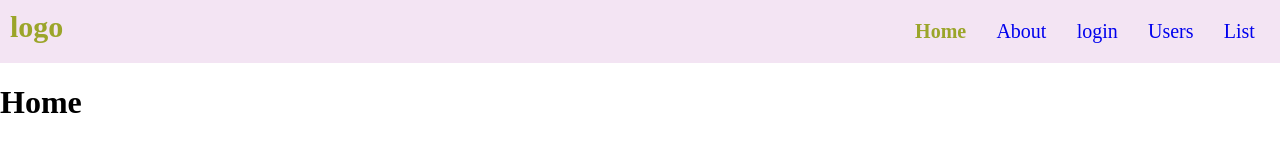
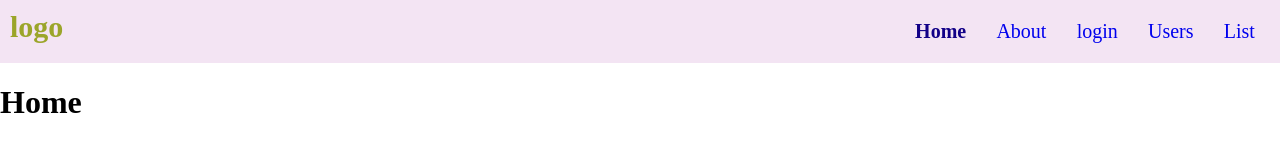
Before and after one commit to muskan-chouhan/react, a React (Vite) app in the folder dynamic-routing/: page / in a window 1280 px wide. Shown: the top 160 px of the page. Built offline with nearby package versions, Linux system fonts and the light colour scheme.

Commit message:
add custom active class

```diff
--- a/dynamic-routing/src/NavBar.jsx
+++ b/dynamic-routing/src/NavBar.jsx
@@ -7,7 +7,14 @@ export default function NavBar() {
         </div>
         <div>
             <ul>
-                <li><NavLink className="link" to= '/'>Home</NavLink></li>
+                <li>          <NavLink
+            to="/"
+            className={({ isActive }) =>
+              isActive ? "link custom-active" : "link"
+            }
+          >
+            Home
+          </NavLink></li>
                 <li><NavLink className="link" to= '/about'>About</NavLink></li>
                 <li><NavLink className="link" to= '/login'>login</NavLink></li>
                 <li><NavLink className="link" to= '/users'>Users</NavLink></li>
--- a/dynamic-routing/src/header.css
+++ b/dynamic-routing/src/header.css
@@ -27,7 +27,11 @@ body{
     font-size: 20px;
 }
 .active{
-    font-size: 800px;
-    font-weight: bolder;
+    font-weight: 800;
     color: rgb(155, 165, 42);
 }
+
+.custom-active{
+      font-weight: 900;
+       color: rgb(18, 0, 135);
+}
```
